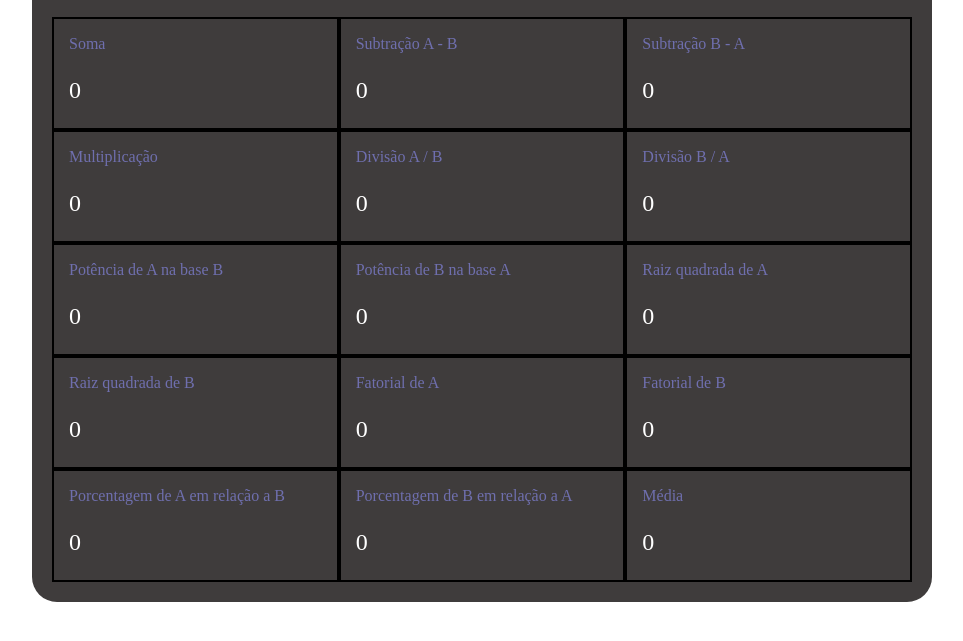
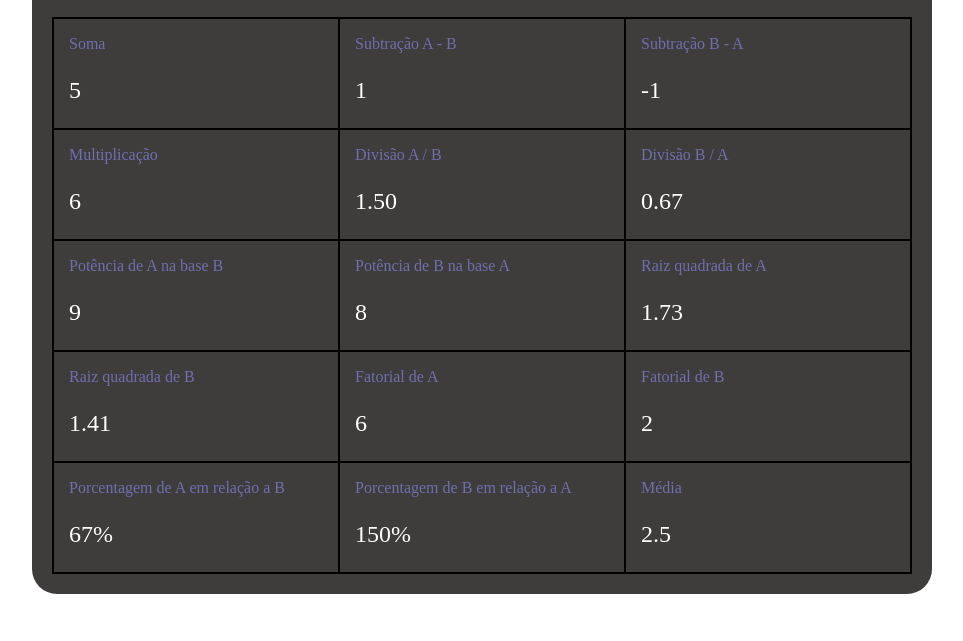
Before and after one commit to J-Robalo/super-calculadora-xp, a plain HTML site: page index.html in a window 1280 px wide. Both pictures are taken after a click on the input "Calcular". Shown: the part 155-796 px from the top of the page, without its empty margins (158-1121 px from the left). Drawn offline with Linux system fonts and the light colour scheme.

Commit message:
Finalizando HTML, CSS e JS do projeto

```diff
--- a/css/style.css
+++ b/css/style.css
@@ -49,10 +49,21 @@ main {
   padding: 20px;
 }
 
+.bordaGeral {
+  border-left: 2px solid black;
+  border-right: 2px solid black;
+  border-top: 2px solid black;
+}
+
 .calculo {
   width: 300px;
-  border: 2px solid black;
   padding-left: 15px;
+  border-right: 2px solid black;
+  border-bottom: 2px solid black;
+}
+
+.calculo:last-child {
+  border-right: none;
 }
 
 .calculoRotulo {
--- a/index.html
+++ b/index.html
@@ -18,11 +18,12 @@
       <input type="number" name="primeiroNumero" id="primeiroNumero" value="3">
       <label for="segundoNumero">Segundo número (B):</label>
       <input type="number" name="segundoNumero" id="segundoNumero" value="2">
-      <input type="submit" id="botaoCalcular" value="Calcular" onclick="">
+      <input type="submit" id="botaoCalcular" value="Calcular" onclick="calcular()">
     </div>
   </header>
 
   <main>
+    <div class="bordaGeral">
       <div class="flex">
         <section class="calculo">
           <p class="calculoRotulo">Soma</p>
@@ -97,6 +98,7 @@
           <p class="calculoResultado" id="media"></p>
         </section>
       </div>
+    </div>
   </main>
 
   <script src="js/app.js"></script>
--- a/js/app.js
+++ b/js/app.js
@@ -46,6 +46,60 @@ function calculoSubtracaoB(b, a) {
   return b - a;
 }
 
+function calculoMultiplicacao(a, b) {
+  return a * b;
+}
+
+function calculoDivisaoA(a, b) {
+  return (a / b).toFixed(2);
+}
+
+function calculoDivisaoB(b, a) {
+  return (b / a).toFixed(2);
+}
+
+function calculoPotenciaA(a, b) {
+  return a ** b;
+}
+
+function calculoPotenciaB(b, a) {
+  return b ** a;
+}
+
+function calculoRaizA(a) {
+  return Math.sqrt(a).toFixed(2);
+}
+
+function calculoRaizB(b) {
+  return Math.sqrt(b).toFixed(2);
+}
+
+const calculoFatorialA = (a) => {
+  if (a > 1) {
+    return a * calculoFatorialA(a - 1);
+  }
+  return a;
+};
+
+const calculoFatorialB = (b) => {
+  if (b > 1) {
+    return b * calculoFatorialB(b - 1);
+  }
+  return b;
+};
+
+function calculoPorcentagemA(a, b) {
+  return Math.round((b / a) * 100);
+}
+
+function calculoPorcentagemB(b, a) {
+  return (a / b) * 100;
+}
+
+function calculoMedia(a, b) {
+  return (a + b) / 2;
+}
+
 // criar uma função ao clicar no botão calcular
 
 const calcular = () => {
@@ -58,4 +112,16 @@ const calcular = () => {
   soma.innerHTML = calculoSoma(a, b);
   subtracaoA.innerHTML = calculoSubtracaoA(a, b);
   subtracaoB.innerHTML = calculoSubtracaoB(b, a);
+  multiplicacao.innerHTML = calculoMultiplicacao(a, b);
+  divisaoA.innerHTML = calculoDivisaoA(a, b);
+  divisaoB.innerHTML = calculoDivisaoB(b, a);
+  potenciaA.innerHTML = calculoPotenciaA(a, b);
+  potenciaB.innerHTML = calculoPotenciaB(b, a);
+  raizA.innerHTML = calculoRaizA(a);
+  raizB.innerHTML = calculoRaizB(b);
+  fatorialA.innerHTML = calculoFatorialA(a);
+  fatorialB.innerHTML = calculoFatorialB(b);
+  porcentagemA.innerHTML = calculoPorcentagemA(a, b) + "%";
+  porcentagemB.innerHTML = calculoPorcentagemB(b, a) + "%";
+  media.innerHTML = calculoMedia(a, b);
 };
```
Lines whose indentation alone changed are shown as unchanged.
